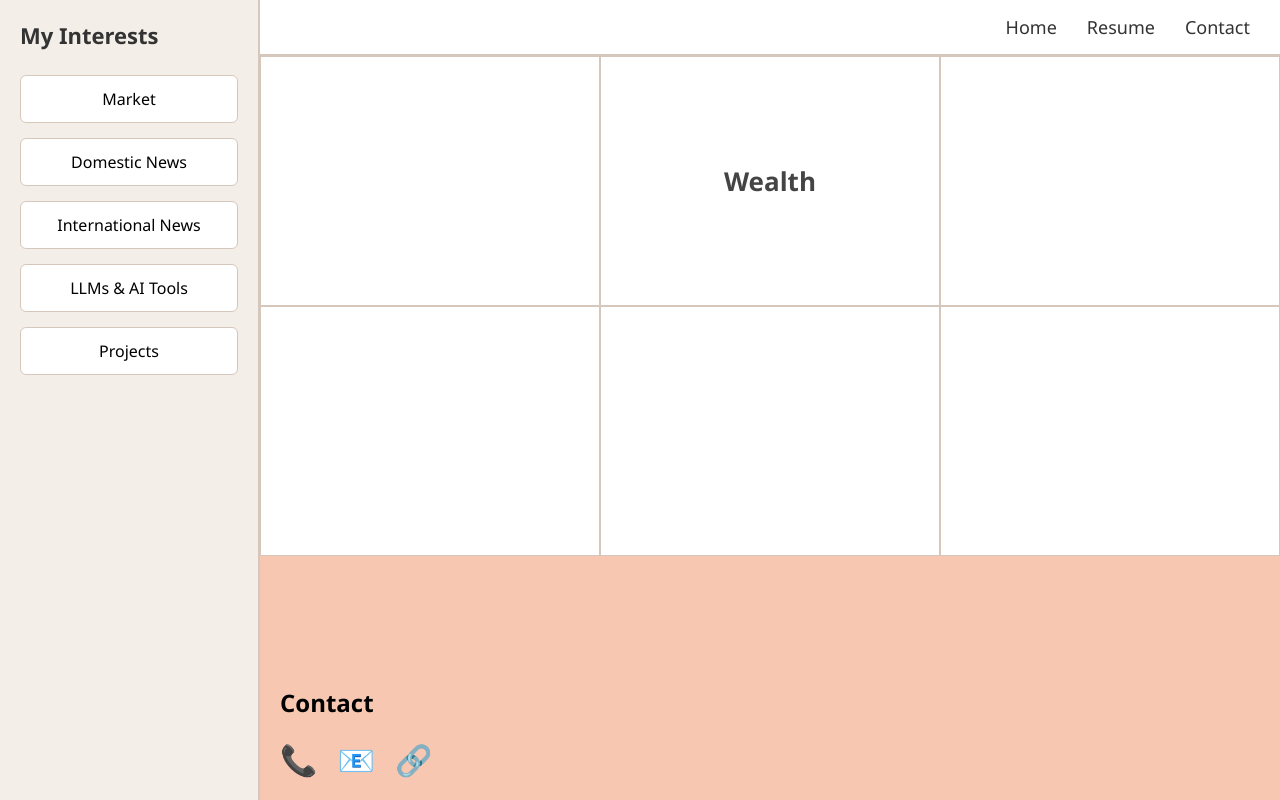
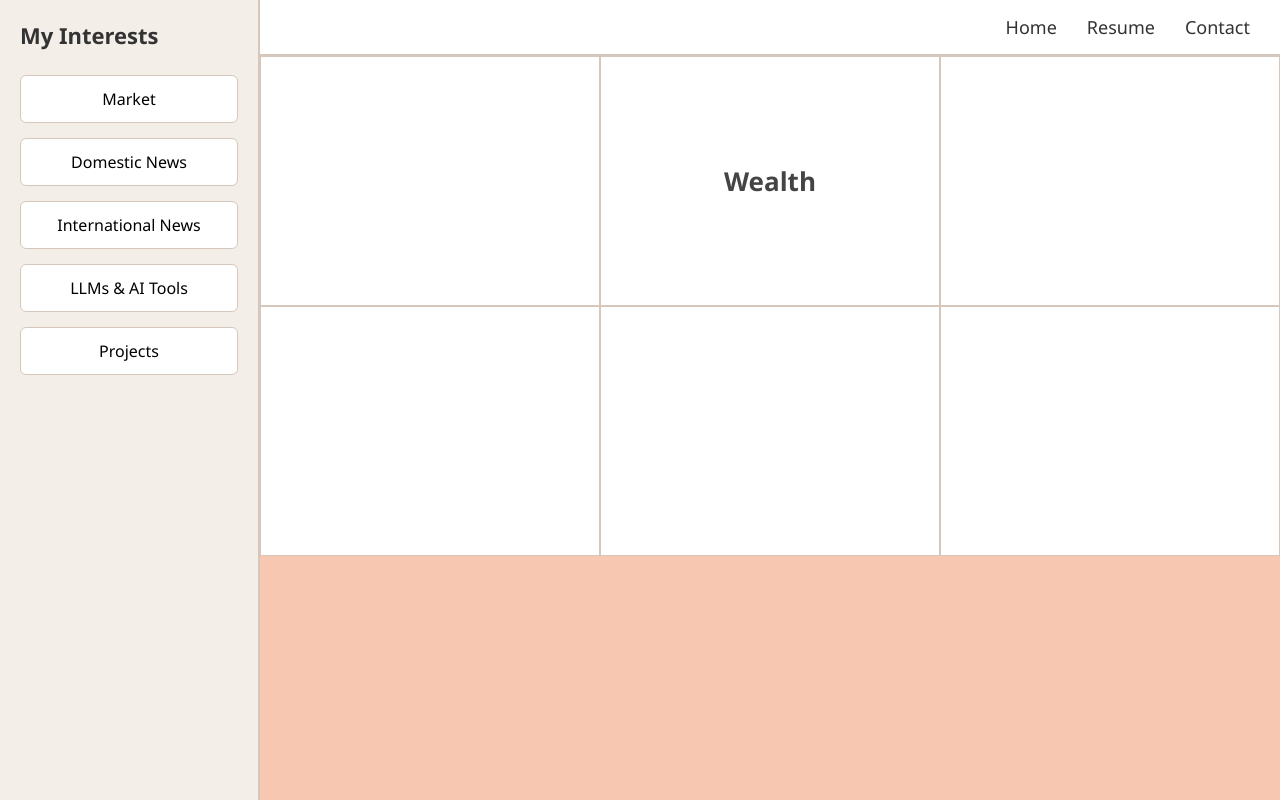
Before and after one commit to chakravarthypoondru/ChakravarthyPoondru.github.io, a plain HTML site: page index.html in a window 1280 px wide. Drawn offline with Linux system fonts and the light colour scheme.

Commit message:
Remove contact section from index.html
Removed the contact section from the HTML.

```diff
--- a/index.html
+++ b/index.html
@@ -153,17 +153,7 @@
       <div class="panel"><span class="caption" id="cap6"></span></div>
     </div>
 
-    <!-- CONTACT SECTION -->
-    <div id="contact" class="contact-box">
-      <h2>Contact</h2>
-      <div class="contact-icons">
-        <a class="icon" href="tel:+919999999999">📞</a>
-        <a class="icon" href="mailto:example@example.com">📧</a>
-        <a class="icon" href="https://linkedin.com" target="_blank">🔗</a>
-      </div>
-    </div>
-
-  </div>
+   </div>
 
 <script>
   /* CAPTION ROTATION LOGIC */
```
